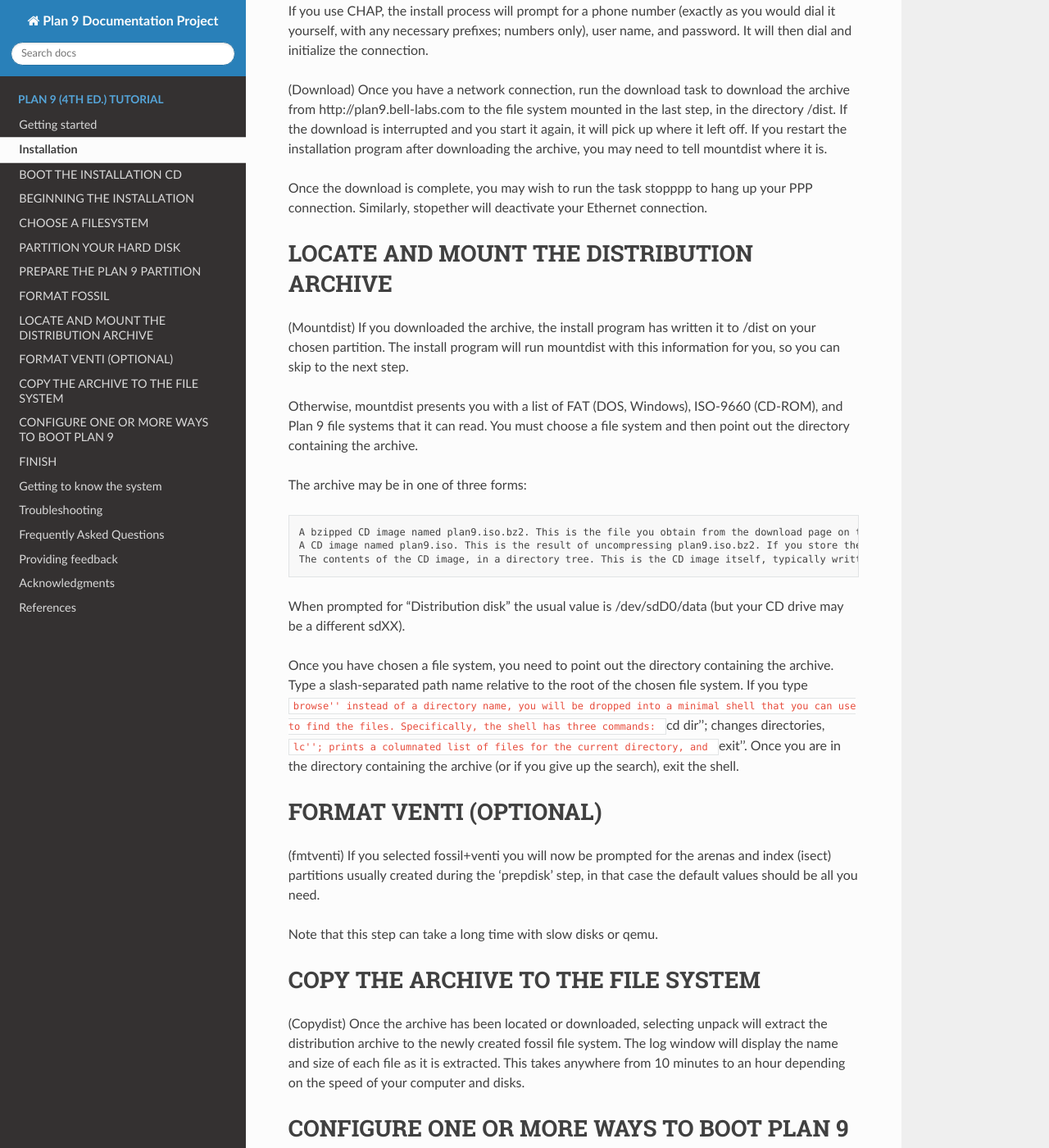
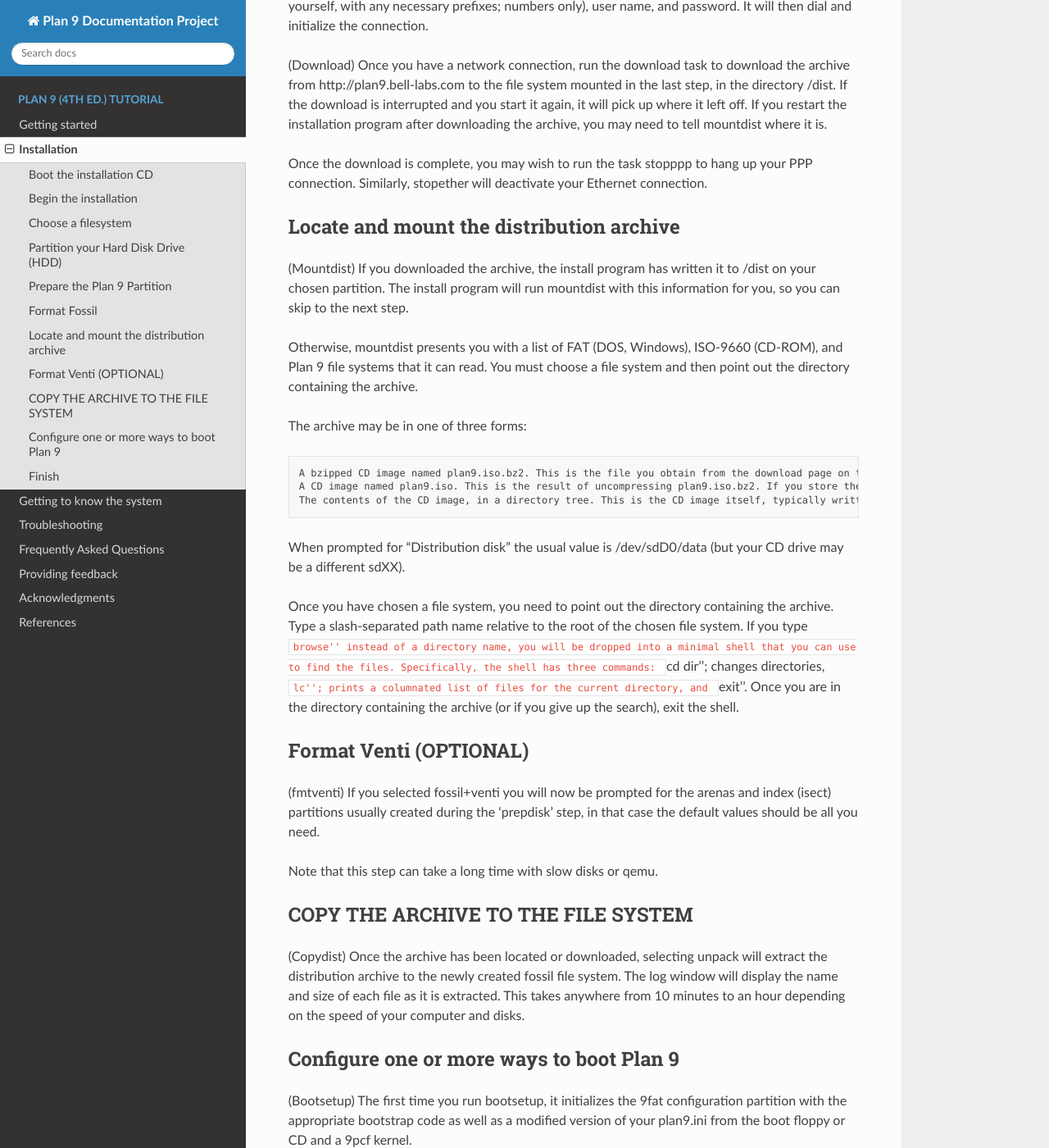
Before and after one commit to tip9ug/plan9-4th-edition-tutorial, a Sphinx documentation site: the page built from source/user/installation.md, in a window 1280 px wide and 1400 px high, scrolled down 4485 px. Shown: the whole window at 82% size. Built offline with Sphinx 7.4.7 and the Read the Docs theme 2.0.0, drawn with Linux system fonts in a browser that asks for light colours; some of the changed text lies outside the part shown.

```diff
--- a/source/user/installation.md
+++ b/source/user/installation.md
@@ -1,7 +1,7 @@
 ## Installation
 
 
-## BOOT THE INSTALLATION CD
+### Boot the installation CD
 
 (NOTE on vmware fusion for Mac OS X, you probably want to use SCSI disks as the IDE emulation makes Plan 9 difficult to boot at this time. SCSI on the other hand works VERY fast for booting and installtion)
 
@@ -29,7 +29,7 @@ Last you will be asked for your vga settings, the default resolution is the safe
 
 Note: If you know your videocard is not supported, answer "vesa" when prompted for a monitor type.
 
-## BEGINNING THE INSTALLATION
+### Begin the installation
 
 If your video card and resolution is supported (or you selected vesa) the window system will start.
 
@@ -57,11 +57,11 @@ The installation program is structured as a sequence of tasks that must be perfo
 
 At each step, you will be shown the list of completed tasks and the list of tasks that are ready to be done. Task names appear in parentheses in the text that follows. Typing <control-d> at any prompt will abort the current task and return you to the main menu.
 
-## CHOOSE A FILESYSTEM
+### Choose a filesystem
 
 (Configfs) Fossil(4) is the Plan 9 fileserver. Venti(8) is an archival block storage server. You may run fossil on its own or as a write buffer backed by a Venti server. The primary value of using Venti is to store daily snapshots of your filesystem (see yesterday(1)).
 
-## PARTITION YOUR HARD DISK
+### Partition your Hard Disk Drive (HDD)
 
 (Partdisk) First you need to setup a partition for Plan 9. If you want to boot Plan 9 directly or via a boot loader like LILO or the Windows boot menu, you need to allocate a primary partition. If you are content to boot from a floppy disk or from DOS via ld.com (see 9load(8)), you can use a secondary partition.
 
@@ -108,7 +108,7 @@ Create the Plan 9 partition and quit fdisk.
 
 See prep(8) for more information on using fdisk.
 
-## PREPARE THE PLAN 9 PARTITION
+### Prepare the Plan 9 Partition
 
 (Prepdisk) Plan 9 partitions are further subdivided into named partitions. You need to use disk/prep to create partitions named 9fat, fossil, swap and if you selected fossil+venti arenas and isect, disk/prep will suggest a sensible layout.
 
@@ -116,7 +116,7 @@ Note that 9fat must be at the beginning of the Plan 9 partition in order to boot
 
 See prep(8) for more information on using prep.
 
-## FORMAT FOSSIL
+### Format Fossil
 
 (fmtfossil) You will be prompted for the fossil partition to format, which should have been created in the previous step.
 CHOOSE AND MOUNT THE FILE SYSTEM TO INSTALL ON
@@ -140,7 +140,7 @@ If you use CHAP, the install process will prompt for a phone number (exactly as
 
 Once the download is complete, you may wish to run the task stopppp to hang up your PPP connection. Similarly, stopether will deactivate your Ethernet connection.
 
-## LOCATE AND MOUNT THE DISTRIBUTION ARCHIVE
+### Locate and mount the distribution archive
 
 (Mountdist) If you downloaded the archive, the install program has written it to /dist on your chosen partition. The install program will run mountdist with this information for you, so you can skip to the next step.
 
@@ -157,18 +157,18 @@ When prompted for "Distribution disk" the usual value is /dev/sdD0/data (but you
 Once you have chosen a file system, you need to point out the directory containing the archive. Type a slash-separated path name relative to the root of the chosen file system. If you type ``browse'' instead of a directory name, you will be dropped into a minimal shell that you can use to find the files. Specifically, the shell has three commands: ``cd dir''; changes directories, ``lc''; prints a columnated list of files for the current directory, and ``exit''. Once you are in the directory containing the archive (or if you give up the search), exit the shell.
 
 
-## FORMAT VENTI (OPTIONAL)
+### Format Venti (OPTIONAL)
 
 (fmtventi) If you selected fossil+venti you will now be prompted for the arenas and index (isect) partitions usually created during the 'prepdisk' step, in that case the default values should be all you need.
 
 Note that this step can take a long time with slow disks or qemu.
 
-## COPY THE ARCHIVE TO THE FILE SYSTEM
+### COPY THE ARCHIVE TO THE FILE SYSTEM
 
 (Copydist) Once the archive has been located or downloaded, selecting unpack will extract the distribution archive to the newly created fossil file system. The log window will display the name and size of each file as it is extracted. This takes anywhere from 10 minutes to an hour depending on the speed of your computer and disks.
 
 
-## CONFIGURE ONE OR MORE WAYS TO BOOT PLAN 9
+### Configure one or more ways to boot Plan 9
 
 (Bootsetup) The first time you run bootsetup, it initializes the 9fat configuration partition with the appropriate bootstrap code as well as a modified version of your plan9.ini from the boot floppy or CD and a 9pcf kernel.
 
@@ -184,6 +184,6 @@ The boot methods are:
 
     winnt. Edit the Windows NT/2000/XP boot menu to list Plan 9 as an option. This is only possible when your ``c:'' drive is a FAT partition, since the boot configuration must be accessible. Your c:\boot.ini file will be saved as boot.p9, and then edited. This will also create the file c:\bootsect.p9, which the boot manager will use to load Plan 9.
 
-## FINISH
+### Finish
 
 (Finish) Choosing the finish task will halt the file system and print a message saying it is safe to reboot your computer.
```
